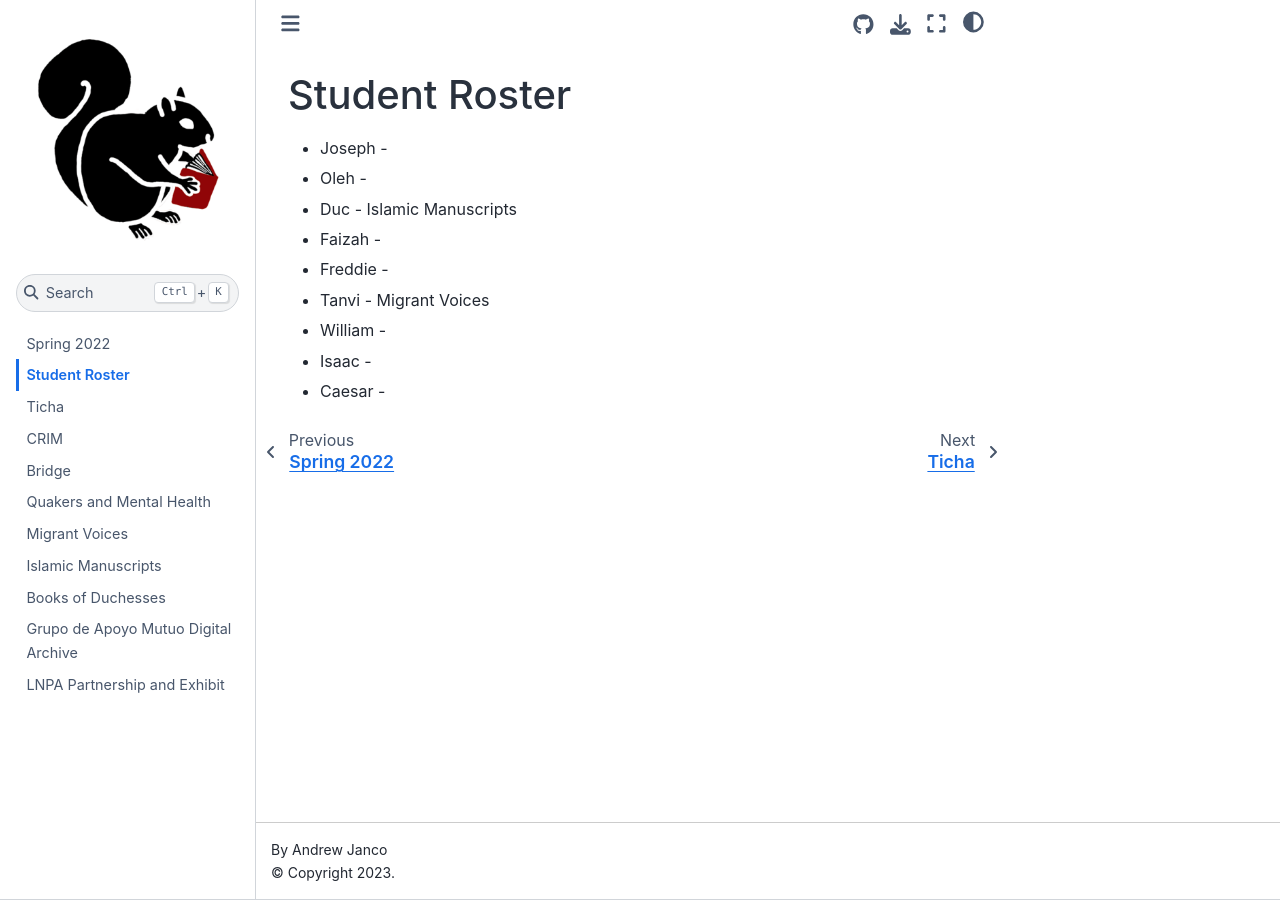
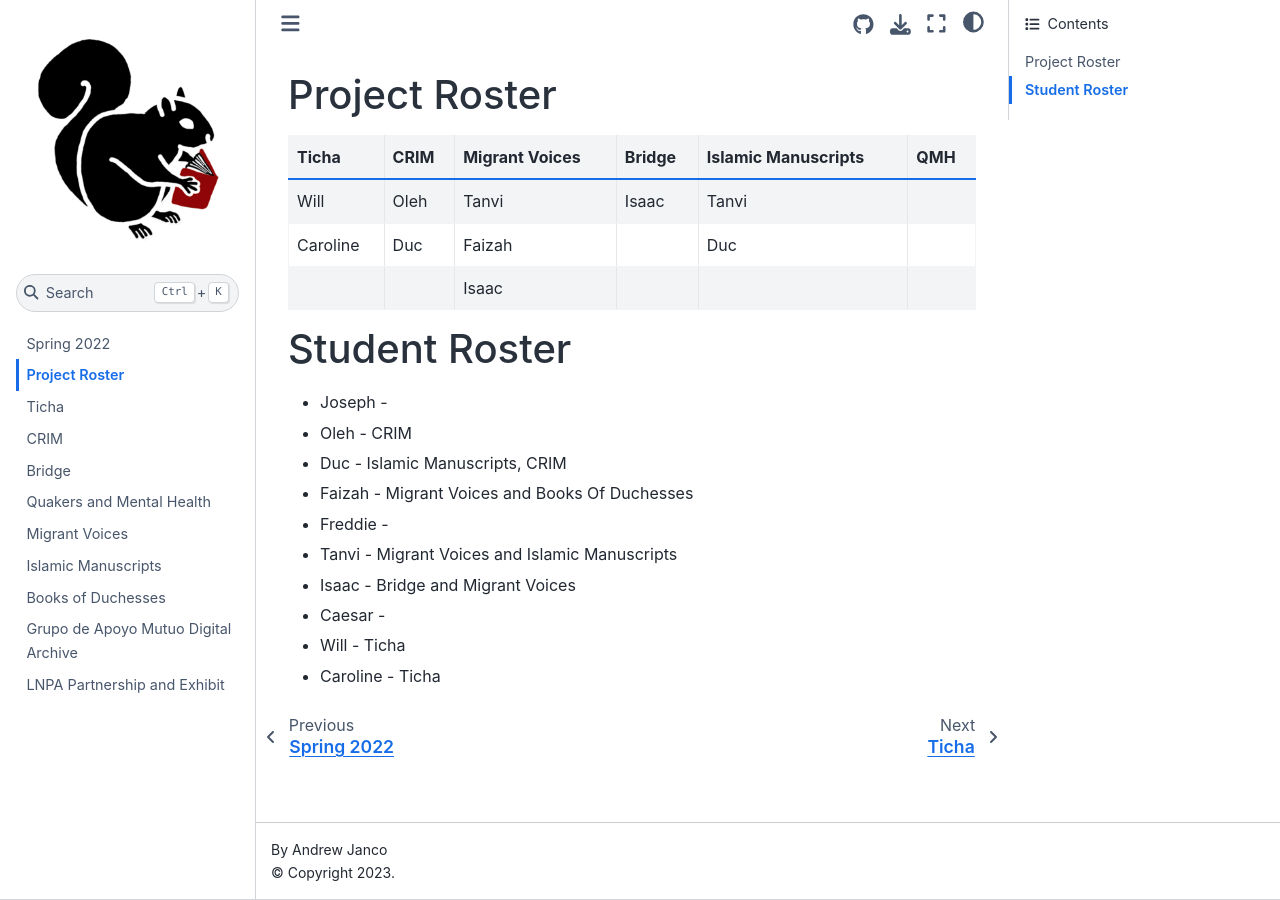
Before and after one commit to HCDigitalScholarship/spring22, a Jupyter Book: the page built from roster.md, in a window 1280 px wide. Built offline with Jupyter Book 1.0.4 settings and Sphinx 7.4.7 and the Sphinx Book theme 1.1.4, drawn with Linux system fonts in a browser that asks for light colours.

Commit message:
Update roster.md

```diff
--- a/roster.md
+++ b/roster.md
@@ -1,11 +1,20 @@
+# Project Roster
+
+| Ticha    | CRIM | Migrant Voices | Bridge | Islamic Manuscripts | QMH |
+|----------|------|----------------|--------|---------------------|-----|
+| Will     | Oleh | Tanvi          | Isaac  | Tanvi               |     |
+| Caroline | Duc  | Faizah         |        | Duc                 |     |
+|          |      | Isaac          |        |                     |     |
+
 # Student Roster
 
 - Joseph -
-- Oleh -
-- Duc - Islamic Manuscripts
-- Faizah -
+- Oleh - CRIM
+- Duc - Islamic Manuscripts, CRIM
+- Faizah - Migrant Voices and Books Of Duchesses
 - Freddie -
-- Tanvi - Migrant Voices
-- William -
-- Isaac -
+- Tanvi - Migrant Voices and Islamic Manuscripts
+- Isaac - Bridge and Migrant Voices
 - Caesar -
+- Will - Ticha
+- Caroline - Ticha
```
